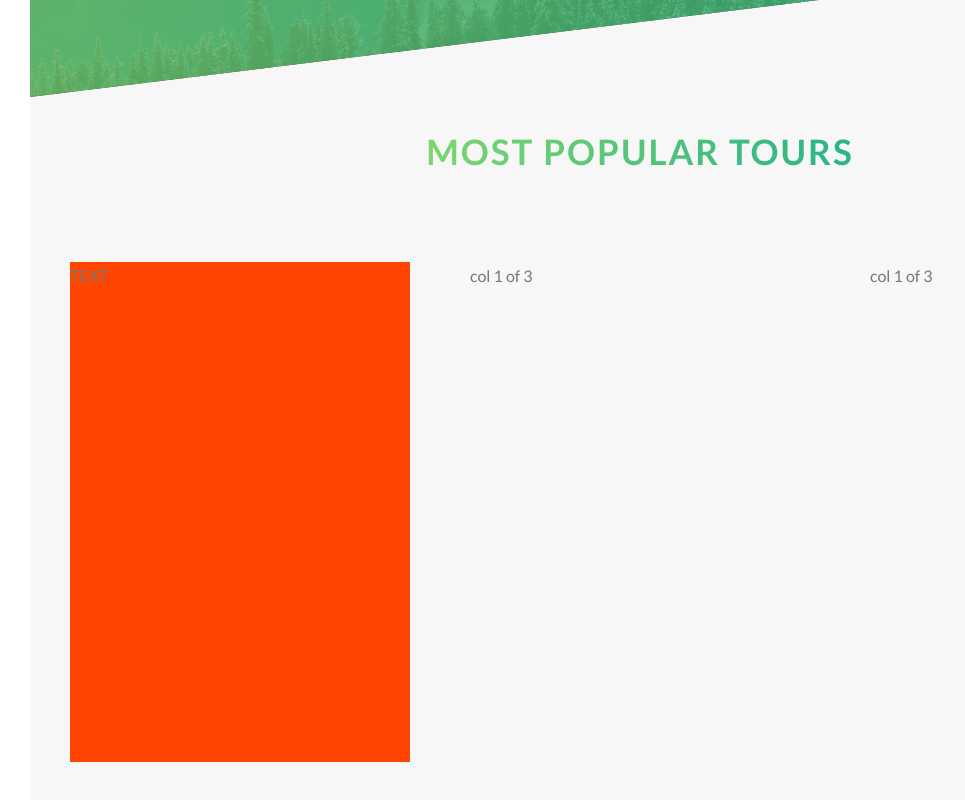
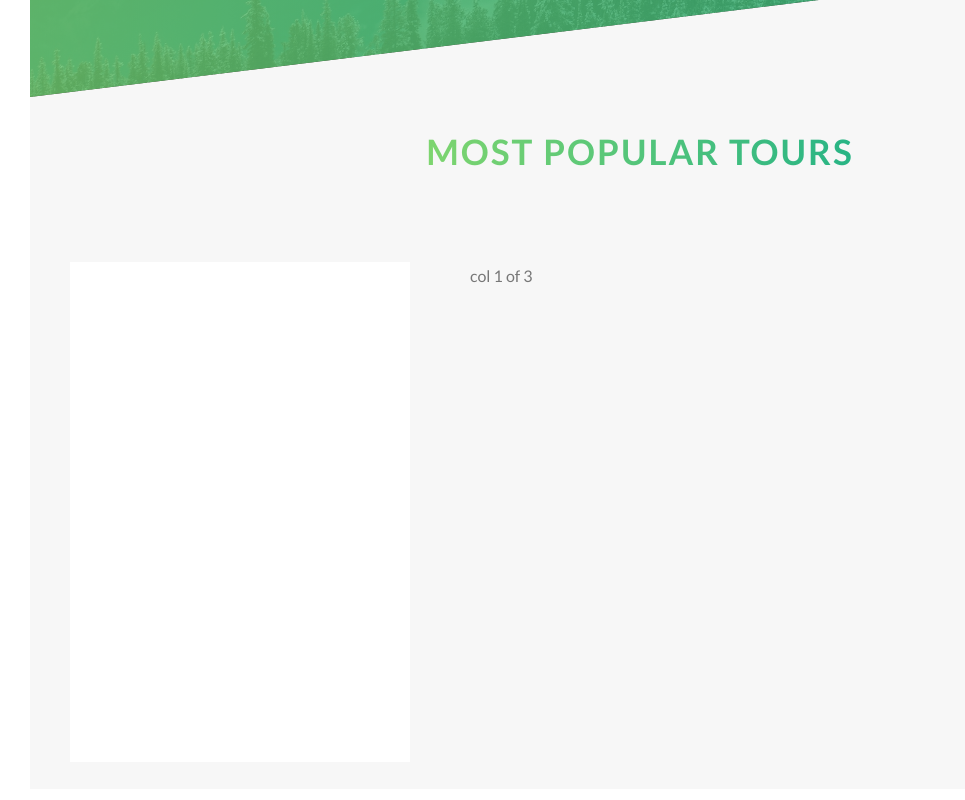
Before and after one commit to abdullahalrakib727/natours-static, a website: page index.html in a window 1280 px wide. Shown: the part 2143-2943 px from the top of the page, without its empty margins (0-965 px from the left). Drawn offline with Linux system fonts and the light colour scheme.

Commit message:
Refactor card styles and add flip animation

```diff
--- a/index.html
+++ b/index.html
@@ -173,12 +173,12 @@
           <h2 class="heading-secondary">Most popular tours</h2>
         </div>
         <div class="row">
-          <div class="col-1-of-3"><div class="card">
-            <div class="card__side">
-              TEXT
+          <div class="col-1-of-3">
+            <div class="card">
+              <div class="card__side card__side--front">Front</div>
+              <div class="card__side card__side--back">Back</div>
             </div>
-
-          </div></div>
+          </div>
           <div class="col-1-of-3">col 1 of 3</div>
           <div class="col-1-of-3">col 1 of 3</div>
         </div>
--- a/sass/components/_card.scss
+++ b/sass/components/_card.scss
@@ -1,15 +1,34 @@
 .card {
   perspective: 150rem;
   -moz-perspective: 150rem;
+  position: relative;
 
   &__side {
-    background-color: orangered;
+
+    color: white;
+    font-size: 2rem;
     height: 50rem;
-    transition: all 0.8s;
+    transition: all 0.8s ease;
+    position: absolute;
+    top: 0;
+    left: 0;
+    width: 100%;
+    backface-visibility: hidden;
+
+    &--front {
+      background-color: $color-white;
+    }
+    &--back {
+      background-color: green;
+      transform: rotateY(180deg);
+    }
   }
 
-  &:hover &__side {
+  &:hover &__side--front {
     transform: rotateY(180deg);
+  }
+  &:hover &__side--back {
+    transform: rotateY(0deg);
   }
 }
 
```
Also changed, not shown: css/main.css, 1 other file.
